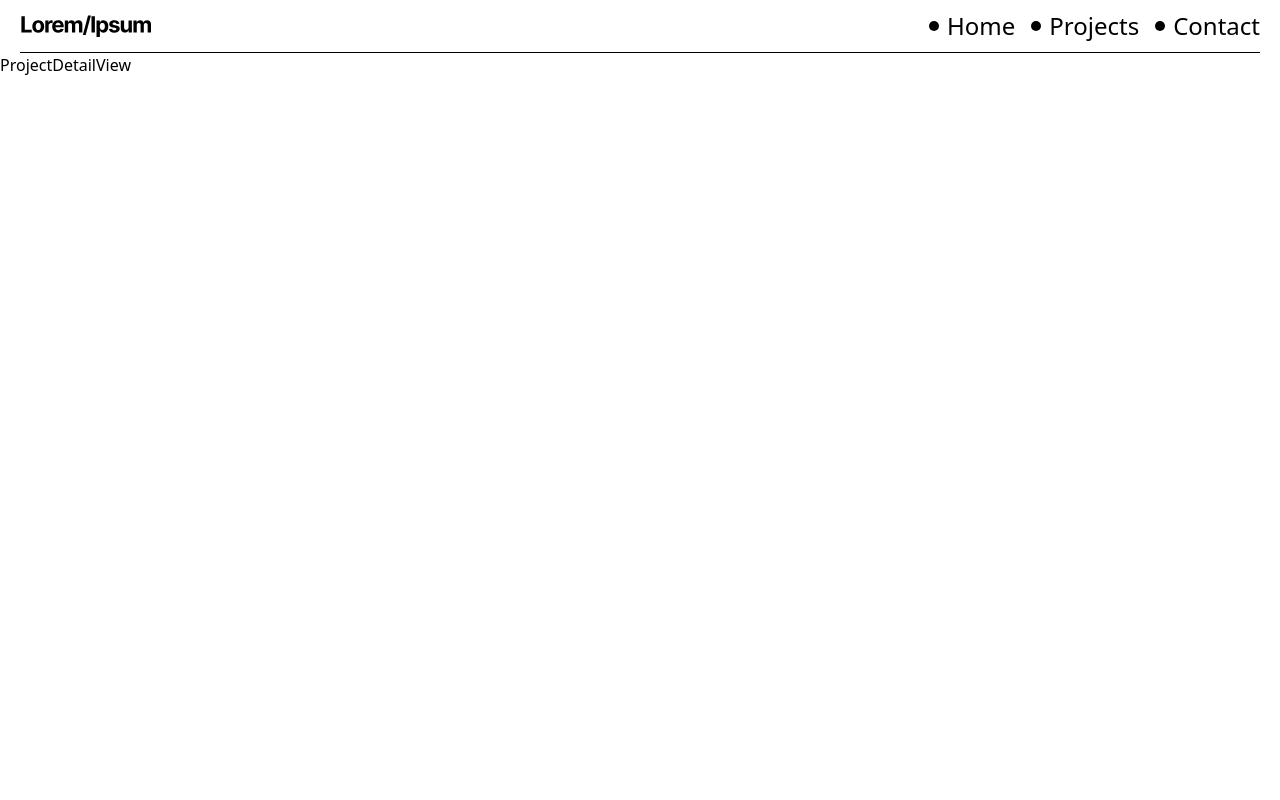
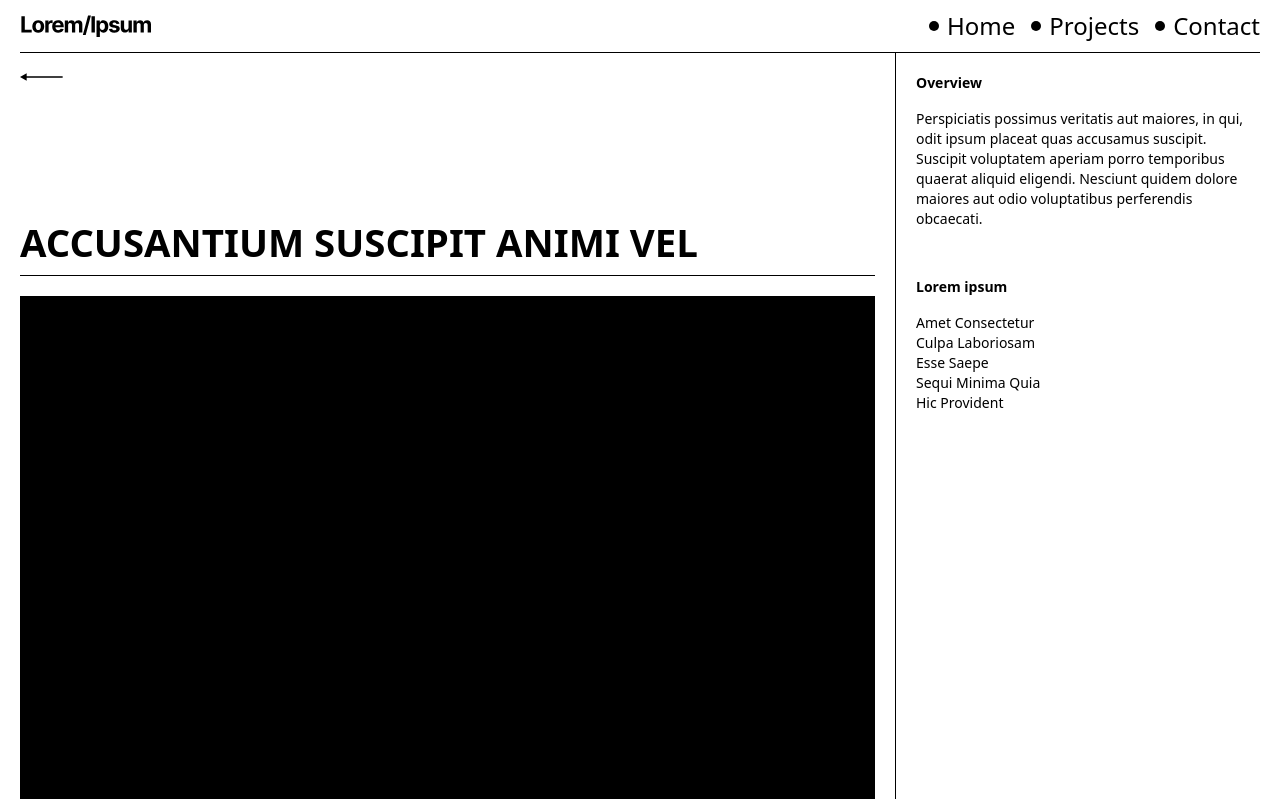
Before and after one commit to mbourjac/vue-sandbox, a Vue app: page /projects/accusantium-suscipit-animi-vel in a window 1280 px wide. Built offline with nearby package versions, Linux system fonts and the light colour scheme.

Commit message:
feat: implement project detail view

```diff
--- a/src/constants.ts
+++ b/src/constants.ts
@@ -12,6 +12,7 @@ export const PROJECTS = [
       'Sequi Minima Quia',
       'Hic Provident',
     ],
+    images: ['', '', '', '', '', ''],
   },
   {
     title: 'Qui facilis provident amet',
@@ -26,6 +27,7 @@ export const PROJECTS = [
       'Sequi Minima Quia',
       'Hic Provident',
     ],
+    images: ['', '', '', '', '', ''],
   },
   {
     title: 'Suscipit reiciendis sit',
@@ -40,6 +42,7 @@ export const PROJECTS = [
       'Sequi Minima Quia',
       'Hic Provident',
     ],
+    images: ['', '', '', '', '', ''],
   },
   {
     title: 'Dolores incidunt delectus',
@@ -54,6 +57,7 @@ export const PROJECTS = [
       'Sequi Minima Quia',
       'Hic Provident',
     ],
+    images: ['', '', '', '', '', ''],
   },
   {
     title: 'Accusantium suscipit animi vel',
@@ -68,6 +72,7 @@ export const PROJECTS = [
       'Sequi Minima Quia',
       'Hic Provident',
     ],
+    images: ['', '', '', '', '', ''],
   },
   {
     title: 'Temporibus quas a similique',
@@ -82,6 +87,7 @@ export const PROJECTS = [
       'Sequi Minima Quia',
       'Hic Provident',
     ],
+    images: ['', '', '', '', '', ''],
   },
   {
     title: 'Numquam illum aperiam',
@@ -96,6 +102,7 @@ export const PROJECTS = [
       'Sequi Minima Quia',
       'Hic Provident',
     ],
+    images: ['', '', '', '', '', ''],
   },
   {
     title: 'Maxime commodi sapiente',
@@ -110,6 +117,7 @@ export const PROJECTS = [
       'Sequi Minima Quia',
       'Hic Provident',
     ],
+    images: ['', '', '', '', '', ''],
   },
   {
     title: 'Repellendus totam iusto',
@@ -124,6 +132,7 @@ export const PROJECTS = [
       'Sequi Minima Quia',
       'Hic Provident',
     ],
+    images: ['', '', '', '', '', ''],
   },
   {
     title: 'Provident iste suscipit',
@@ -138,5 +147,6 @@ export const PROJECTS = [
       'Sequi Minima Quia',
       'Hic Provident',
     ],
+    images: ['', '', '', '', '', ''],
   },
 ];
--- a/src/views/ProjectDetailView.vue
+++ b/src/views/ProjectDetailView.vue
@@ -1,5 +1,108 @@
-<script setup lang="ts"></script>
+<script setup lang="ts">
+import { RouterLink, useRoute } from 'vue-router';
+import { useRouteTransition } from '@/composables/use-route-transition';
+import SlideUpAnimation from '@/components/SlideUpAnimation.vue';
+import { computed } from 'vue';
+import { PROJECTS } from '@/constants';
+
+const route = useRoute();
+const { isRouteTransition, page } = useRouteTransition();
+
+const project = computed(() => {
+  return PROJECTS.find((project) => project.slug === route.params.slug)!;
+});
+
+const overviewWords = computed(() => {
+  const words = project.value.overview.split(' ') || [];
+
+  return words.map((word, index) =>
+    index < words.length - 1 ? `${word}\u00A0` : word
+  );
+});
+</script>
 
 <template>
-  <div>ProjectDetailView</div>
+  <div ref="page" class="grid grow grid-cols-[7fr_3fr]">
+    <div
+      class="flex h-[calc(100vh-3.375rem)] flex-col gap-32 overflow-auto border-r border-black"
+    >
+      <main class="flex flex-col gap-32 p-5">
+        <RouterLink :to="{ name: 'projects' }">
+          <span class="sr-only">Back to projects</span>
+          <svg
+            viewBox="0 0 64 12"
+            fill="none"
+            xmlns="http://www.w3.org/2000/svg"
+            class="h-2 w-auto"
+            aria-hidden="true"
+          >
+            <path
+              d="M0 5.99999L10 11.7735L10 0.226493L0 5.99999ZM64 5L9 5L9 7L64 7L64 5Z"
+              fill="black"
+            />
+          </svg>
+        </RouterLink>
+        <div>
+          <h1
+            class="border-b border-black py-3.5 text-[3vw] font-bold uppercase leading-none"
+          >
+            <SlideUpAnimation :is-exiting="isRouteTransition">{{
+              project.title
+            }}</SlideUpAnimation>
+          </h1>
+          <div class="flex flex-col gap-5 py-5">
+            <div
+              v-for="(image, index) in project.images"
+              :key="index"
+              class="aspect-[3/2] w-full bg-black"
+            ></div>
+          </div>
+        </div>
+      </main>
+      <footer class="ml-5 bg-white">
+        <div class="h-14 border-t border-black pb-2 pt-3">
+          <div class="size-8 rounded-full bg-black"></div>
+        </div>
+      </footer>
+    </div>
+    <aside
+      class="flex h-[calc(100vh-3.375rem)] flex-col justify-between overflow-auto text-sm"
+    >
+      <div class="flex flex-col gap-12 p-5">
+        <div class="flex flex-col gap-4">
+          <h2 class="font-semibold">
+            <SlideUpAnimation :is-exiting="isRouteTransition"
+              >Overview</SlideUpAnimation
+            >
+          </h2>
+          <p class="flex flex-wrap">
+            <span class="sr-only">{{ project.overview }}</span>
+            <span
+              v-for="(word, index) in overviewWords"
+              :key="index"
+              aria-hidden="true"
+            >
+              <SlideUpAnimation :is-exiting="isRouteTransition">
+                {{ word }}
+              </SlideUpAnimation>
+            </span>
+          </p>
+        </div>
+        <div class="flex flex-col gap-4">
+          <h2 class="font-semibold">
+            <SlideUpAnimation :is-exiting="isRouteTransition"
+              >Lorem ipsum</SlideUpAnimation
+            >
+          </h2>
+          <ul>
+            <li v-for="service in project.services" :key="service">
+              <SlideUpAnimation :is-exiting="isRouteTransition">{{
+                service
+              }}</SlideUpAnimation>
+            </li>
+          </ul>
+        </div>
+      </div>
+    </aside>
+  </div>
 </template>
```
